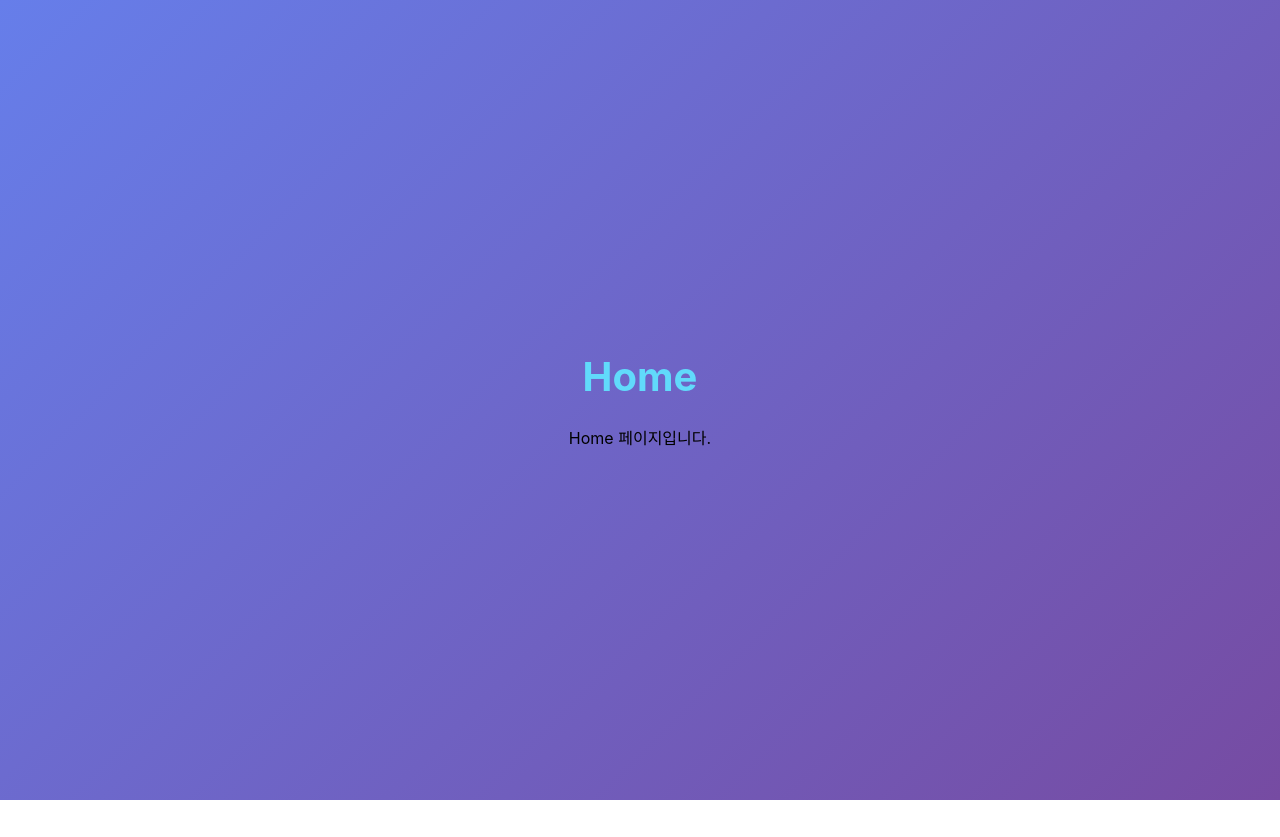
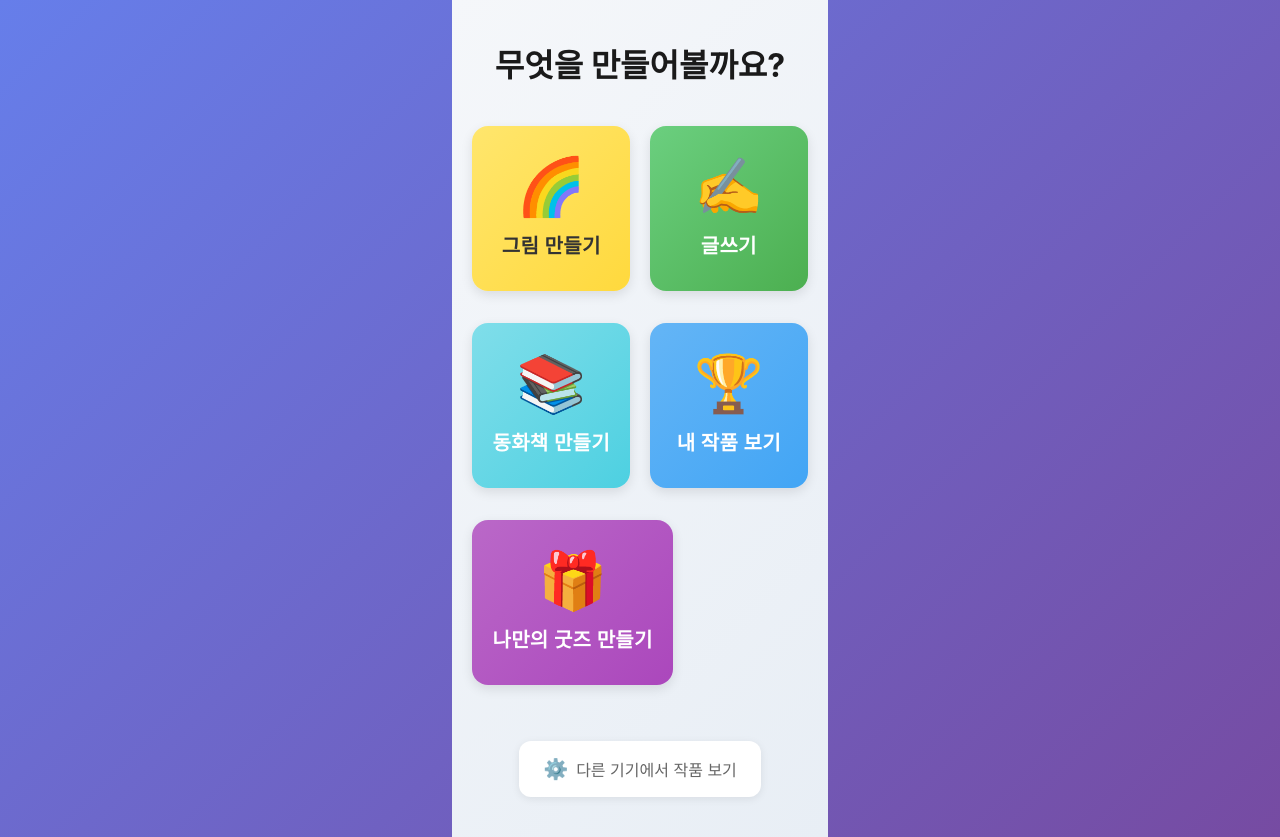
Before and after one commit to sunsudun25-cloud/hidi-story-maker, a React (Vite) app: page /home in a window 1280 px wide. Before the commit the page ends 800 px from the top, so only its background shows below. Built offline with nearby package versions, Linux system fonts and the light colour scheme.

Commit message:
Implement Home page with colorful menu cards and senior-friendly layout

```diff
--- /dev/null
+++ b/src/pages/Home.css
@@ -0,0 +1,194 @@
+/* Home.css - 고령친화 UI 스타일 */
+
+.home-container {
+  min-height: 100vh;
+  padding: 40px 20px;
+  background: linear-gradient(135deg, #f5f7fa 0%, #e8eef5 100%);
+  display: flex;
+  flex-direction: column;
+  align-items: center;
+  gap: 32px;
+}
+
+.home-title {
+  font-size: 32px;
+  font-weight: 700;
+  color: #1a1a1a;
+  margin: 0 0 8px 0;
+  text-align: center;
+}
+
+.grid-row {
+  display: grid;
+  grid-template-columns: repeat(2, 1fr);
+  gap: 20px;
+  width: 100%;
+  max-width: 800px;
+}
+
+.full-row {
+  width: 100%;
+  max-width: 800px;
+}
+
+.menu-card {
+  display: flex;
+  flex-direction: column;
+  align-items: center;
+  justify-content: center;
+  gap: 16px;
+  padding: 32px 20px;
+  border: none;
+  border-radius: 16px;
+  cursor: pointer;
+  transition: all 0.3s ease;
+  box-shadow: 0 4px 12px rgba(0, 0, 0, 0.1);
+  min-height: 160px;
+  font-family: inherit;
+}
+
+.menu-card:hover {
+  transform: translateY(-4px);
+  box-shadow: 0 8px 20px rgba(0, 0, 0, 0.15);
+}
+
+.menu-card:active {
+  transform: translateY(-2px);
+}
+
+.emoji {
+  font-size: 56px;
+  line-height: 1;
+}
+
+.label {
+  font-size: 20px;
+  font-weight: 600;
+  letter-spacing: 0.3px;
+}
+
+/* 색상 테마 */
+.yellow {
+  background: linear-gradient(135deg, #FFE66D 0%, #FFD93D 100%);
+  color: #333;
+}
+
+.yellow:hover {
+  background: linear-gradient(135deg, #FFD93D 0%, #FFC93D 100%);
+}
+
+.green {
+  background: linear-gradient(135deg, #6BCF7F 0%, #4CAF50 100%);
+  color: white;
+}
+
+.green:hover {
+  background: linear-gradient(135deg, #5ABF6E 0%, #45A049 100%);
+}
+
+.mint {
+  background: linear-gradient(135deg, #80DEEA 0%, #4DD0E1 100%);
+  color: white;
+}
+
+.mint:hover {
+  background: linear-gradient(135deg, #6FD4E0 0%, #3CC5D6 100%);
+}
+
+.blue {
+  background: linear-gradient(135deg, #64B5F6 0%, #42A5F5 100%);
+  color: white;
+}
+
+.blue:hover {
+  background: linear-gradient(135deg, #53ABF0 0%, #3B9BEB 100%);
+}
+
+.purple {
+  background: linear-gradient(135deg, #BA68C8 0%, #AB47BC 100%);
+  color: white;
+}
+
+.purple:hover {
+  background: linear-gradient(135deg, #AF5DBE 0%, #A140B2 100%);
+}
+
+/* 하단 링크 */
+.other-device {
+  margin-top: 24px;
+  padding: 16px 24px;
+  background: white;
+  border-radius: 12px;
+  box-shadow: 0 2px 8px rgba(0, 0, 0, 0.08);
+  font-size: 16px;
+  color: #666;
+  display: flex;
+  align-items: center;
+  gap: 8px;
+  cursor: pointer;
+  transition: all 0.3s ease;
+}
+
+.other-device:hover {
+  background: #f8f8f8;
+  box-shadow: 0 4px 12px rgba(0, 0, 0, 0.12);
+}
+
+.gear {
+  font-size: 20px;
+}
+
+/* 태블릿 */
+@media (max-width: 768px) {
+  .home-title {
+    font-size: 28px;
+  }
+
+  .menu-card {
+    min-height: 140px;
+    padding: 28px 16px;
+  }
+
+  .emoji {
+    font-size: 48px;
+  }
+
+  .label {
+    font-size: 18px;
+  }
+}
+
+/* 모바일 */
+@media (max-width: 480px) {
+  .home-container {
+    padding: 24px 16px;
+    gap: 24px;
+  }
+
+  .home-title {
+    font-size: 24px;
+  }
+
+  .grid-row {
+    gap: 16px;
+  }
+
+  .menu-card {
+    min-height: 120px;
+    padding: 24px 12px;
+    gap: 12px;
+  }
+
+  .emoji {
+    font-size: 40px;
+  }
+
+  .label {
+    font-size: 16px;
+  }
+
+  .other-device {
+    font-size: 14px;
+    padding: 14px 20px;
+  }
+}
--- a/src/pages/Home.tsx
+++ b/src/pages/Home.tsx
@@ -1,12 +1,47 @@
-import React from 'react'
+import { useNavigate } from "react-router-dom";
+import "./Home.css"; // 스타일 분리
 
-const Home: React.FC = () => {
+export default function Home() {
+  const navigate = useNavigate();
+
   return (
-    <div className="home-page">
-      <h1>Home</h1>
-      <p>Home 페이지입니다.</p>
+    <div className="home-container">
+      <h2 className="home-title">무엇을 만들어볼까요?</h2>
+
+      <div className="grid-row">
+        <button className="menu-card yellow" onClick={() => navigate("/draw")}>
+          <span className="emoji">🌈</span>
+          <span className="label">그림 만들기</span>
+        </button>
+
+        <button className="menu-card green" onClick={() => navigate("/write")}>
+          <span className="emoji">✍️</span>
+          <span className="label">글쓰기</span>
+        </button>
+      </div>
+
+      <div className="grid-row">
+        <button className="menu-card mint" onClick={() => navigate("/storybook")}>
+          <span className="emoji">📚</span>
+          <span className="label">동화책 만들기</span>
+        </button>
+
+        <button className="menu-card blue" onClick={() => navigate("/my-works")}>
+          <span className="emoji">🏆</span>
+          <span className="label">내 작품 보기</span>
+        </button>
+      </div>
+
+      <div className="full-row">
+        <button className="menu-card purple" onClick={() => navigate("/goods")}>
+          <span className="emoji">🎁</span>
+          <span className="label">나만의 굿즈 만들기</span>
+        </button>
+      </div>
+
+      <div className="other-device">
+        <span className="gear">⚙️</span> 다른 기기에서 작품 보기
+      </div>
     </div>
-  )
+  );
 }
-
-export default Home
```
